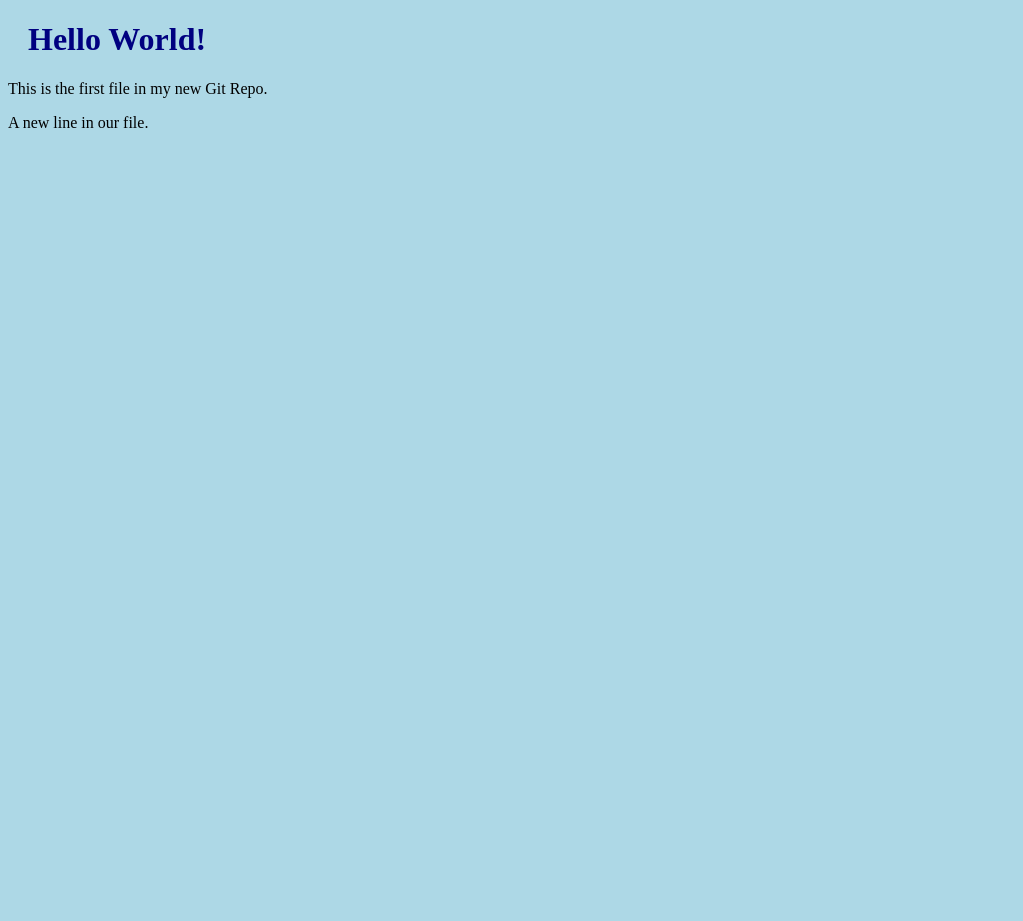
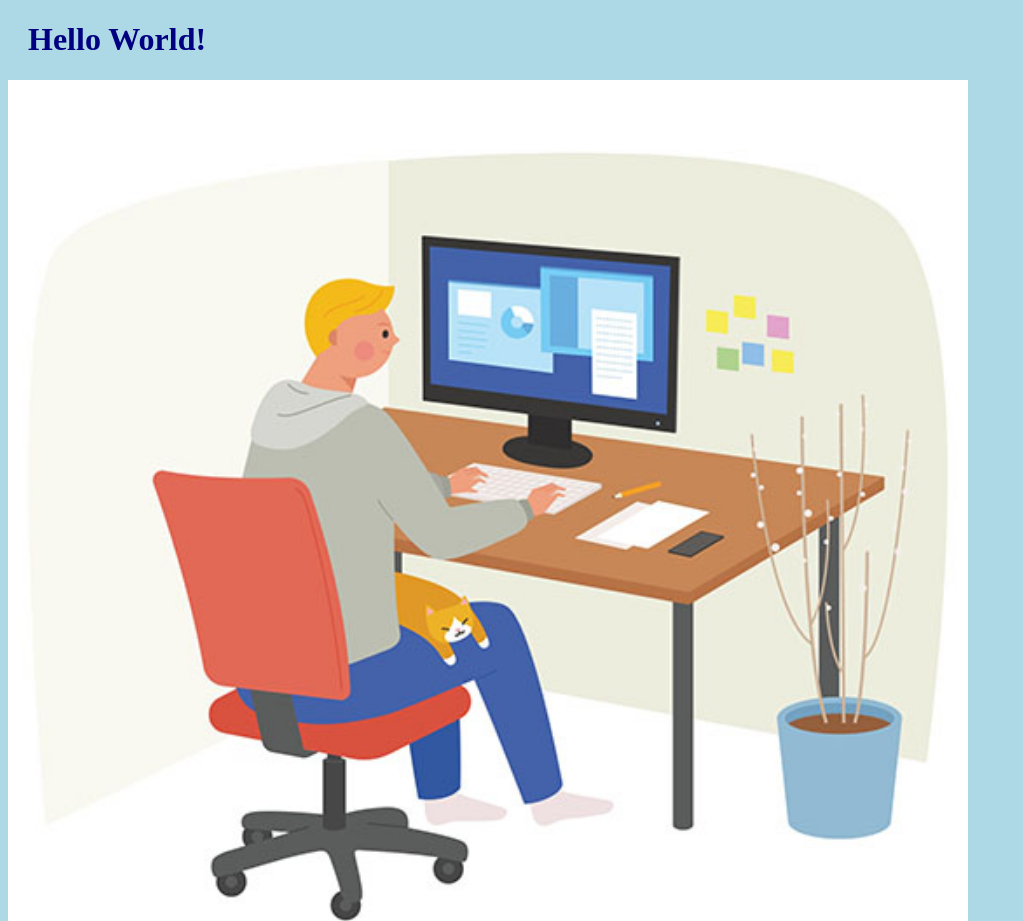
Before and after one commit to sarshas358/hello-world, a plain HTML site: page index.html in a window 1280 px wide. Shown: the top 921 px of the page, without its empty margins (0-1023 px from the left). Before the commit the page ends 800 px from the top, so only its background shows below. Drawn offline with Linux system fonts and the light colour scheme.

Commit message:
Added image to Hello-World

```diff
--- a/index.html
+++ b/index.html
@@ -9,6 +9,7 @@
 <body>
 
     <h1>Hello World!</h1>
+    <div><img src="images/homeoffice-03_generated.jpg" alt="Office in the Home" style="width: 100%;max-width: 960px"></div>
     <p>This is the first file in my new Git Repo.</p>
     <p>A new line in our file.</p>
 
```
Also changed, not shown: images/homeoffice-03_generated.jpg (added).
